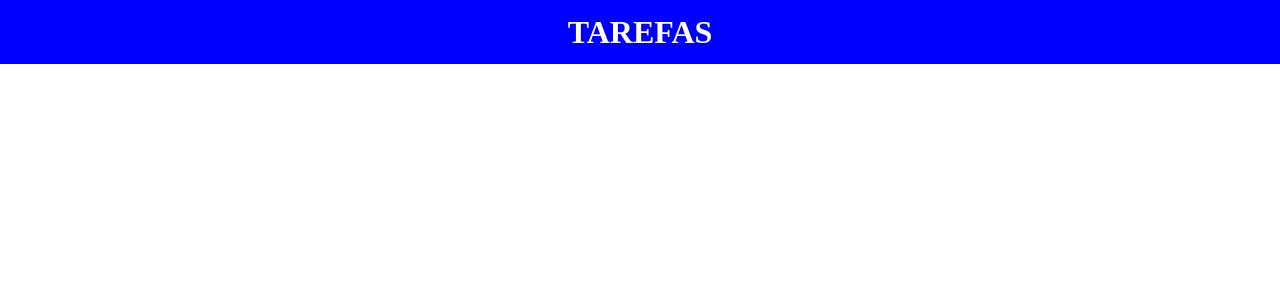
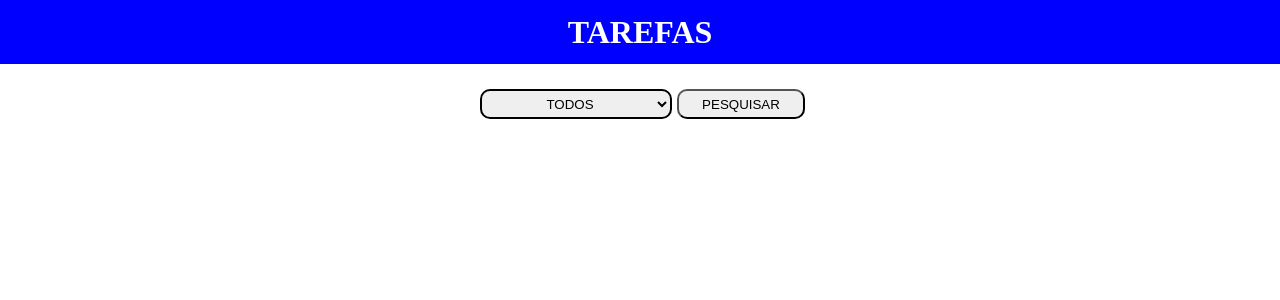
Before and after one commit to CastilhoLeo/front-tarefas, a React (Vite) app in the folder web-tarefas/front-tarefas/: page / in a window 1280 px wide. Shown: the top 300 px of the page. Built offline with nearby package versions, Linux system fonts and the light colour scheme.

Commit message:
criando pesquisa

```diff
--- a/web-tarefas/front-tarefas/src/App.jsx
+++ b/web-tarefas/front-tarefas/src/App.jsx
@@ -1,6 +1,7 @@
 
 import './App.css'
 import Header from './components/Header'
+import Pesquisa from './components/Pesquisa'
 
 
 function App() {
@@ -9,6 +10,7 @@ function App() {
 
       <div className='App'>
         <Header/>
+        <Pesquisa/>
       </div>
 
 
--- /dev/null
+++ b/web-tarefas/front-tarefas/src/components/Pesquisa.css
@@ -0,0 +1,29 @@
+.pesquisa{
+    align-content: center;
+    text-align: center;
+    height: 10%;
+}
+
+.pesquisa select{
+    margin: 5px;
+    border-radius: 10px;
+    height: 30px;
+    width: 15%;
+    text-align: center;
+    border: 2px solid black;
+}
+
+.pesquisa select:focus {
+    border-color: #0056b3;
+  }
+
+.pesquisa button{
+    border-radius: 10px;
+    height: 30px;
+    width: 10%;
+}
+
+.pesquisa button:focus{
+    border-color: #0056b3;
+
+}
--- /dev/null
+++ b/web-tarefas/front-tarefas/src/components/Pesquisa.jsx
@@ -0,0 +1,25 @@
+import React, { useState } from 'react'
+import './Pesquisa.css'
+
+const Pesquisa = () => {
+
+    const [situacao, setSituacao] = useState("");
+
+    const handleSubmit = (e)=>{
+        e.preventDefault();
+        console.log(situacao)
+    }
+
+  return (
+      <form className='pesquisa' onSubmit={handleSubmit}>
+            <select name="situacao" value={situacao} onChange={(e)=>setSituacao(e.target.value)}>
+                <option value="">TODOS</option>
+                <option value="PENDENTE">PENDENTE</option>
+                <option value="FINALIZADO">FINALIZADO</option>
+            </select>
+            <button type='submit'>PESQUISAR</button>
+      </form>
+  )
+}
+
+export default Pesquisa
```
